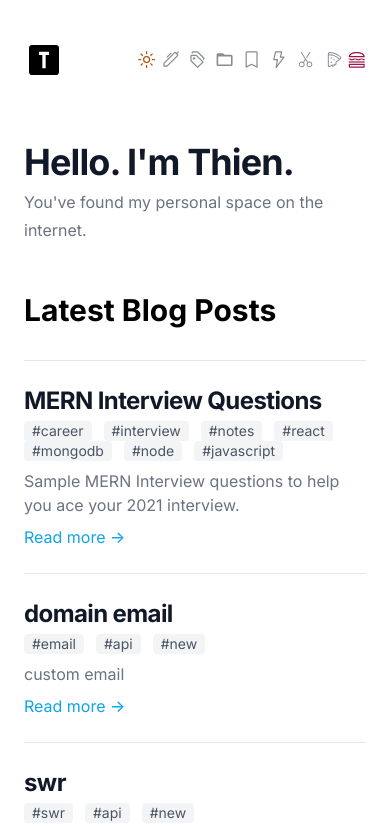
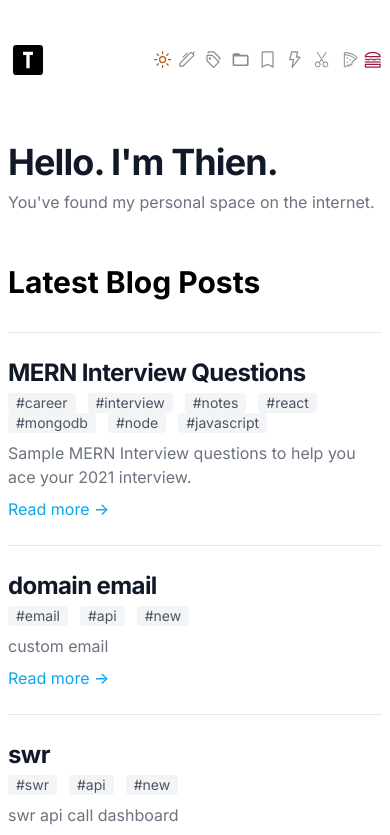
Before and after one commit to thnmtrn/blog-v4, a Next.js app: page / in a window 390 px wide. Shown: the top 835 px of the page. Built offline with nearby package versions, Linux system fonts and the light colour scheme; what @tailwindcss/typography would draw is missing.

Commit message:
padding change

```diff
--- a/components/SectionContainer.js
+++ b/components/SectionContainer.js
@@ -1,3 +1,3 @@
 export default function SectionContainer({ children }) {
-  return <div className="max-w-3xl px-6 mx-auto sm:px-6 xl:max-w-5xl xl:px-0 ">{children}</div>
+  return <div className="max-w-3xl px-2 mx-auto sm:px-2 xl:max-w-5xl xl:px-0 ">{children}</div>
 }
```
